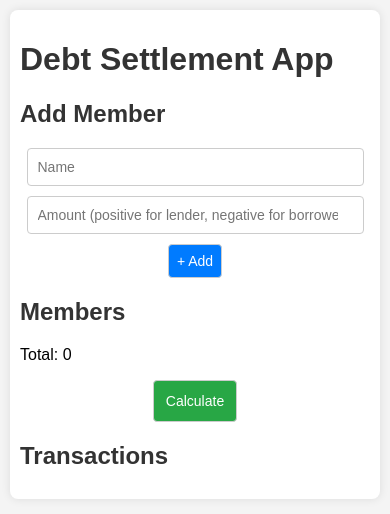
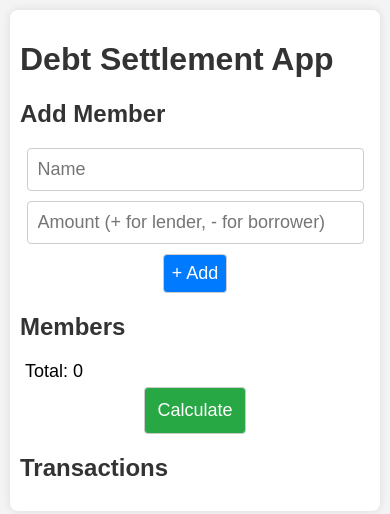
Before and after one commit to marcy326/debt-settlement, a React (Create React App) app: page / in a window 390 px wide. Shown: the top 514 px of the page. Built offline with nearby package versions, Linux system fonts and the light colour scheme.

Commit message:
Update UI

```diff
--- a/src/App.css
+++ b/src/App.css
@@ -72,12 +72,17 @@ li {
   display: flex;
   justify-content: space-between;
   align-items: center;
-  padding: 10px;
+  padding: 5px;
   border-bottom: 1px solid #ccc;
 }
 
 li:last-child {
   border-bottom: none;
+}
+
+p {
+  margin: 5px;
+  font-size: 18px;
 }
 
 @media (max-width: 600px) {
@@ -87,6 +92,6 @@ li:last-child {
   }
 
   input, button {
-    font-size: 14px;
+    font-size: 18px;
   }
 }
--- a/src/App.js
+++ b/src/App.js
@@ -99,7 +99,7 @@ function App() {
       <ul>
         {people.map((person, index) => (
           <li key={index}>
-            {person.name}: {person.amount}
+            <p>{person.name}: {person.amount}</p>
             <button onClick={() => removePerson(index)}>Delete</button>
           </li>
         ))}
--- a/src/components/DebtForm.js
+++ b/src/components/DebtForm.js
@@ -32,7 +32,7 @@ function DebtForm({ setPeople, people }) {
         type="number"
         value={amount}
         onChange={(e) => setAmount(e.target.value)}
-        placeholder="Amount (positive for lender, negative for borrower)"
+        placeholder="Amount (+ for lender, - for borrower)"
         required
       />
       <button type="submit" className="submit">+ Add</button>
--- a/src/components/DebtResult.js
+++ b/src/components/DebtResult.js
@@ -7,7 +7,9 @@ function DebtResult({ transactions }) {
       <h2>Transactions</h2>
       <ul>
         {transactions.map((transaction, index) => (
-          <li key={index}>{transaction}</li>
+          <li key={index}>
+            <p>{transaction}</p>
+          </li>
         ))}
       </ul>
     </div>
```
